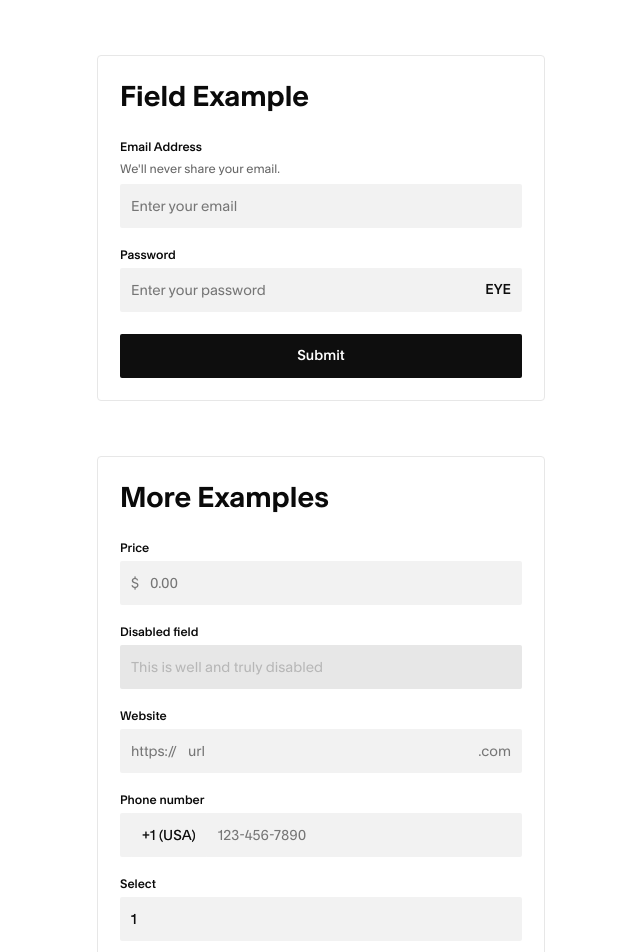
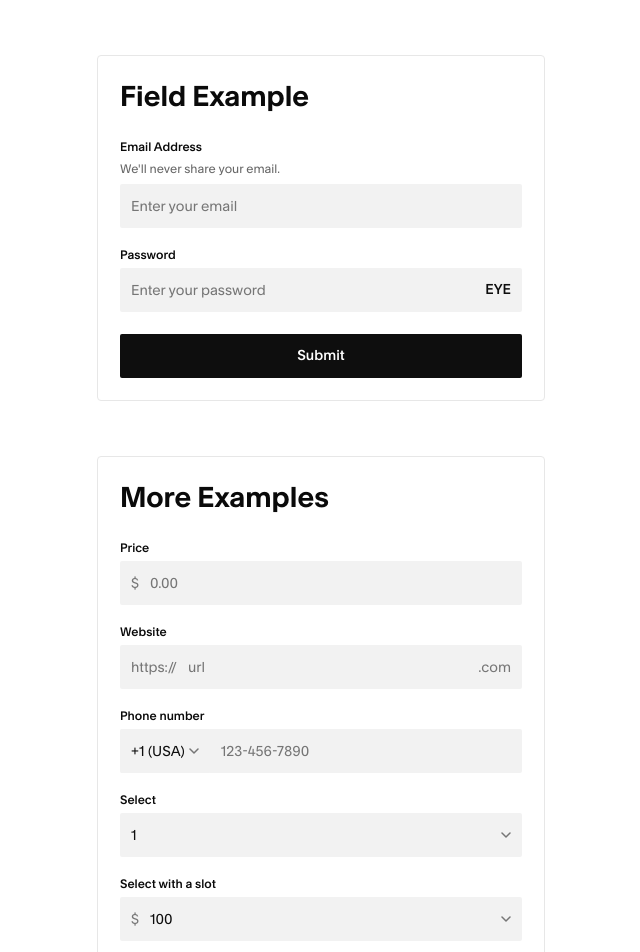
Before and after one commit to chrischenld/rosetta-reno, a Next.js app: page / in a window 1280 px wide. Shown: the top 952 px of the page, without its empty margins (319-959 px from the left). Built offline with nearby package versions, Linux system fonts and the light colour scheme.

Commit message:
fix: Update Select and slot padding and sizing

```diff
--- a/app/page.tsx
+++ b/app/page.tsx
@@ -95,15 +95,6 @@ export default function Home() {
 							<TextInput.Control placeholder="0.00" type="number" />
 						</TextInput>
 					</Field>
-					<Field name="disabled">
-						<Label>Disabled field</Label>
-						<TextInput>
-							<TextInput.Control
-								disabled
-								placeholder="This is well and truly disabled"
-							/>
-						</TextInput>
-					</Field>
 					<Field name="website">
 						<Label>Website</Label>
 						<TextInput>
@@ -115,7 +106,7 @@ export default function Home() {
 					<Field name="phone">
 						<Label>Phone number</Label>
 						<TextInput>
-							<TextInput.Slot>
+							<TextInput.Slot className="pl-0">
 								<Select>
 									<Select.Control>
 										<Select.Option>+1 (USA)</Select.Option>
@@ -151,8 +142,8 @@ export default function Home() {
 					</Field>
 					<Field name="phone-with-formatting">
 						<Label>Phone number with formatting</Label>
-						<TextInput className="pl-[0px]">
-							<TextInput.Slot>
+						<TextInput>
+							<TextInput.Slot className="pl-0">
 								<Select>
 									<Select.Control>
 										<Select.Option>+1 (USA)</Select.Option>
@@ -170,10 +161,19 @@ export default function Home() {
 							/>
 						</TextInput>
 					</Field>
+					<Field name="disabled">
+						<Label>Disabled field</Label>
+						<TextInput>
+							<TextInput.Control
+								disabled
+								placeholder="This is well and truly disabled"
+							/>
+						</TextInput>
+					</Field>
 					<Button label="Submit" type="submit" />
 				</form>
 			</div>
-			<div className="w-full max-w-md flex flex-col p-[22px] gap-[22px] rounded-[4px] border border-[var(--rosetta-gray-800)]">
+			<div className="w-full max-w-md flex flex-col p-[22px] gap-[22px] rounded-[4px] shadow-[0px_0.17px_2.21px_0px_#00000005,0px_0.4px_5.32px_0px_#00000007,0px_0.75px_10.02px_0px_#00000009,0px_1.34px_17.87px_0px_#0000000B,0px_2.51px_33.42px_0px_#0000000D,0px_6px_80px_0px_#00000012]">
 				<h1>Pro UI (consumer custom styles)</h1>
 
 				<form onSubmit={handleSubmit} className="flex flex-col gap-[22px]">
--- a/components/Select.tsx
+++ b/components/Select.tsx
@@ -64,34 +64,104 @@ const SelectControl = forwardRef<HTMLSelectElement, SelectControlProps>(
 	({ className, children, value, ...props }, ref) => {
 		const [open, setOpen] = useState(false);
 		const context = useContext(SelectContext);
+		const controlRef = React.useRef<HTMLDivElement>(null);
+		const selectRef = React.useRef<HTMLSelectElement>(null);
+		const [selectedText, setSelectedText] = React.useState<string>("");
+		const [position, setPosition] = React.useState({
+			isFirst: false,
+			isLast: false,
+		});
 
-		// Find the selected option's text
-		const selectedText =
-			React.Children.toArray(children).find(
-				(child) =>
-					React.isValidElement<SelectOptionProps>(child) &&
-					child.type === Option &&
-					"value" in child.props &&
-					child.props.value === value
-			) || React.Children.toArray(children)[0];
+		// Update selected text when select value changes
+		React.useEffect(() => {
+			// Use the DOM to get the selected option text
+			if (selectRef.current) {
+				const select = selectRef.current;
+				const selectedOption = select.options[select.selectedIndex];
+				if (selectedOption) {
+					setSelectedText(selectedOption.textContent || "");
+				}
+			}
+		}, [value]);
+
+		// Detect position based on DOM structure when mounted
+		React.useEffect(() => {
+			const controlNode = controlRef.current;
+			if (!controlNode || !controlNode.parentElement) return;
+
+			// Check if we're the first child
+			const isFirst =
+				controlNode === controlNode.parentElement.firstElementChild;
+
+			// Check if we're the last child
+			const isLast = controlNode === controlNode.parentElement.lastElementChild;
+
+			setPosition({ isFirst, isLast });
+		}, []);
 
 		return (
 			<SelectContext.Provider value={{ open, setOpen }}>
-				<div className="relative flex-1">
+				<div ref={controlRef} className={cn("relative flex-1 h-full")}>
 					<select
-						ref={ref}
+						ref={(node) => {
+							// Handle both refs - the forwarded one and our internal one
+							if (typeof ref === "function") {
+								ref(node);
+							} else if (ref) {
+								ref.current = node;
+							}
+							selectRef.current = node;
+						}}
 						value={value}
 						onFocus={() => context?.handleFocus?.("control")}
 						onBlur={() => context?.handleBlur?.()}
+						onChange={(e) => {
+							// Update the selected text when the select changes
+							setSelectedText(
+								e.target.options[e.target.selectedIndex].textContent || ""
+							);
+							// Call the original onChange if provided
+							if (props.onChange) {
+								props.onChange(e);
+							}
+						}}
 						className={cn(
-							"absolute inset-0 h-full w-full bg-transparent text-[var(--rosetta-gray-100)] text-[14px] ring-offset-0 disabled:cursor-not-allowed disabled:bg-[var(--rosetta-gray-800)] focus-visible:outline-none appearance-none moz-appearance-none webkit-appearance-none cursor-pointer",
+							"absolute opacity-0 inset-0 h-full w-full bg-transparent text-[var(--rosetta-gray-100)] text-[14px] ring-offset-0 disabled:cursor-not-allowed disabled:bg-[var(--rosetta-gray-800)] focus-visible:outline-none appearance-none moz-appearance-none webkit-appearance-none cursor-pointer",
 							className
 						)}
 						{...props}
 					>
 						{children}
 					</select>
-					<span className="pointer-events-none">{selectedText}</span>
+					<div
+						className={cn(
+							"flex flex-row space-between w-full h-full items-center pointer-events-none",
+							// Add left padding if it's first control
+							position.isFirst ? "pl-[11px]" : "pl-[11px]",
+							// Add right padding if it's last control
+							position.isLast ? "pr-[11px]" : "pr-[11px]"
+						)}
+					>
+						<span className="w-full whitespace-nowrap text-[var(--rosetta-gray-100)] text-[14px]">
+							{selectedText}
+						</span>
+						<svg
+							className="ml-1 flex-shrink-0 text-[var(--rosetta-gray-400)]"
+							width="10"
+							height="6"
+							viewBox="0 0 10 6"
+							fill="none"
+							xmlns="http://www.w3.org/2000/svg"
+						>
+							<path
+								d="M1 1L5 5L9 1"
+								stroke="currentColor"
+								strokeWidth="1.5"
+								strokeLinecap="round"
+								strokeLinejoin="round"
+							/>
+						</svg>
+					</div>
 				</div>
 			</SelectContext.Provider>
 		);
@@ -102,6 +172,25 @@ SelectControl.displayName = "Select.Control";
 
 const SelectSlot = ({ children, className }: SelectSlotProps) => {
 	const context = useContext(SelectContext);
+	const slotRef = React.useRef<HTMLDivElement>(null);
+	const [position, setPosition] = React.useState({
+		isFirst: false,
+		isLast: false,
+	});
+
+	// Detect position based on DOM structure when mounted
+	React.useEffect(() => {
+		const slotNode = slotRef.current;
+		if (!slotNode || !slotNode.parentElement) return;
+
+		// Check if we're the first child
+		const isFirst = slotNode === slotNode.parentElement.firstElementChild;
+
+		// Check if we're the last child
+		const isLast = slotNode === slotNode.parentElement.lastElementChild;
+
+		setPosition({ isFirst, isLast });
+	}, []);
 
 	// Clone children to add focus handlers
 	const childrenWithFocus = React.Children.map(children, (child) => {
@@ -122,8 +211,13 @@ const SelectSlot = ({ children, className }: SelectSlotProps) => {
 
 	return (
 		<div
+			ref={slotRef}
 			className={cn(
 				"flex items-center text-[var(--rosetta-gray-400)] text-[14px]",
+				// Add left padding if it's first or the only slot
+				position.isFirst ? "pl-[11px]" : "",
+				// Add right padding if it's last or the only slot
+				position.isLast ? "pr-[11px]" : "",
 				className
 			)}
 		>
@@ -159,14 +253,14 @@ export const Select = ({ children, className }: SelectProps) => {
 		>
 			<div
 				className={cn(
-					"flex h-[44px] min-w-fit items-center rounded-[2px] px-[11px] py-[6px] ring-offset-0 bg-[var(--rosetta-gray-900)]",
+					"flex h-[44px] min-w-fit items-center rounded-[2px] ring-offset-0 bg-[var(--rosetta-gray-900)]",
 					// Only show focus ring when Control is focused
 					focusedElement === "control" &&
 						"focus-within:ring-2 focus-within:ring-[var(--rosetta-gray-100)]",
 					className
 				)}
 			>
-				<div className="flex w-full min-w-fit gap-[6px]">{children}</div>
+				<div className="flex w-full min-w-fit h-full">{children}</div>
 			</div>
 		</SelectContext.Provider>
 	);
```
